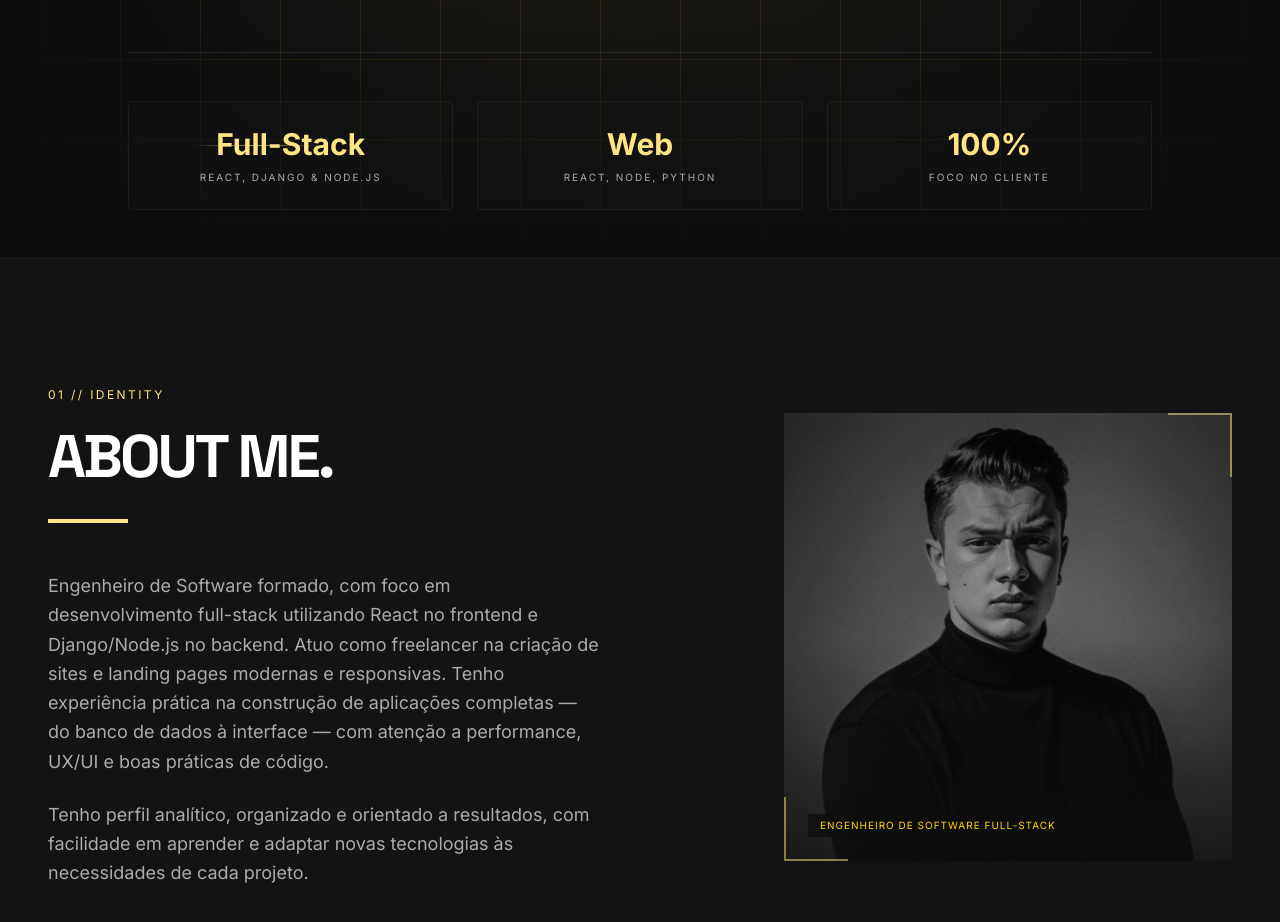
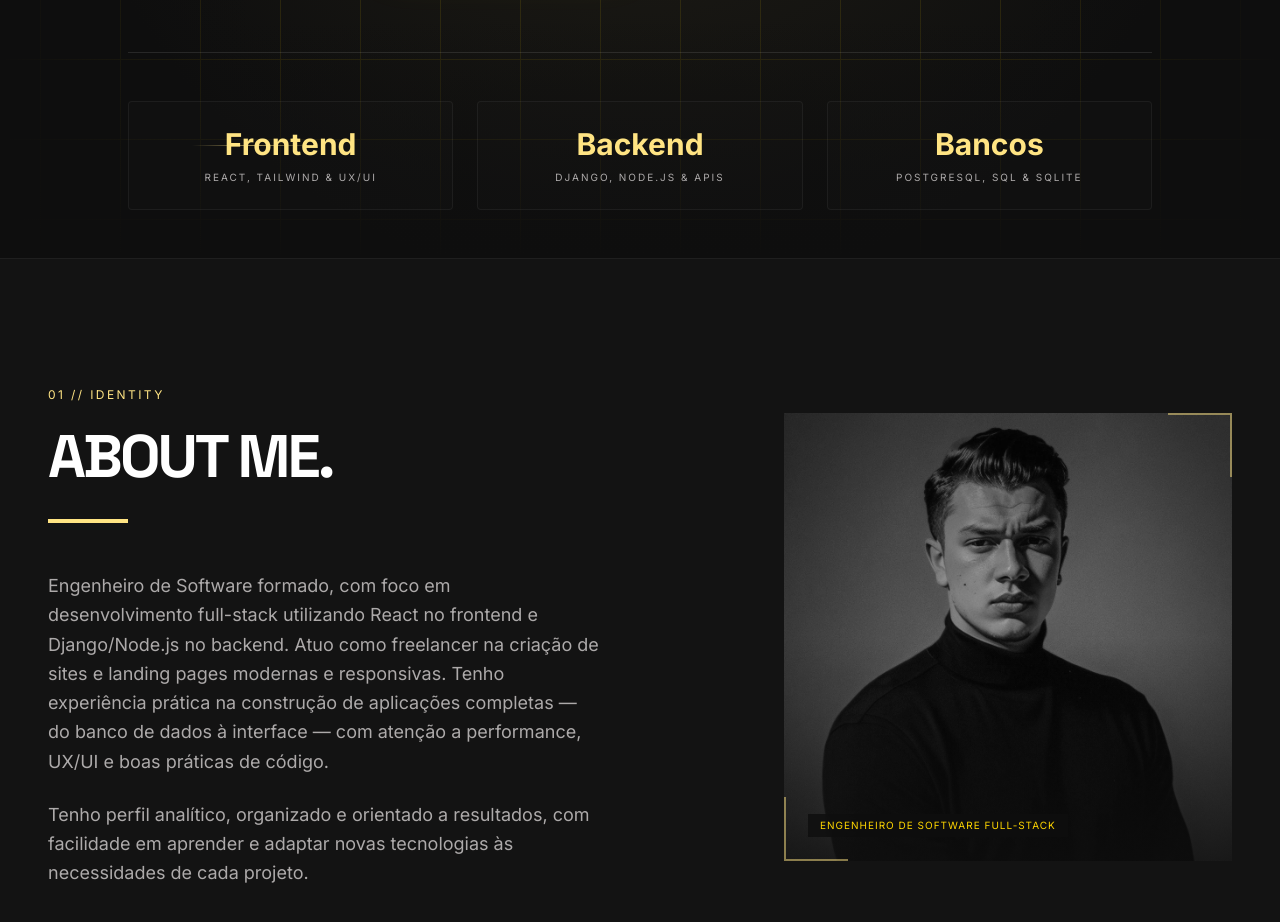
Before and after one commit to PadilhaaUser/Meu-Portfolio-Atualizado, a React (Vite) app: page / in a window 1280 px wide. Shown: the part 860-1782 px from the top of the page. Built offline with nearby package versions, Linux system fonts and the light colour scheme.

Commit message:
style: remover card de foco no cliente e estruturar hero metrics como frontend, backend e bancos

```diff
--- a/src/components/Hero.jsx
+++ b/src/components/Hero.jsx
@@ -56,16 +56,16 @@ export default function Hero() {
         {/* Tech Badges / Stats */}
         <div className="grid grid-cols-1 md:grid-cols-3 gap-6 w-full border-t border-white/10 pt-12 mt-auto">
           <div className="flex flex-col items-center justify-center p-6 bg-white/[0.01] border border-white/5 rounded-lg hover:border-primary/50 hover:bg-primary/5 transition-all group">
-            <span className="text-primary font-bold text-3xl mb-2 group-hover:scale-110 transition-transform">Full-Stack</span>
-            <span className="text-[10px] text-on-surface-variant tracking-[0.2em] font-label uppercase text-center">React, Django & Node.js</span>
+            <span className="text-primary font-bold text-3xl mb-2 group-hover:scale-110 transition-transform">Frontend</span>
+            <span className="text-[10px] text-on-surface-variant tracking-[0.2em] font-label uppercase text-center">React, Tailwind & UX/UI</span>
           </div>
           <div className="flex flex-col items-center justify-center p-6 bg-white/[0.01] border border-white/5 rounded-lg hover:border-primary/50 hover:bg-primary/5 transition-all group">
-            <span className="text-primary font-bold text-3xl mb-2 group-hover:scale-110 transition-transform">Web</span>
-            <span className="text-[10px] text-on-surface-variant tracking-[0.2em] font-label uppercase text-center">React, Node, Python</span>
+            <span className="text-primary font-bold text-3xl mb-2 group-hover:scale-110 transition-transform">Backend</span>
+            <span className="text-[10px] text-on-surface-variant tracking-[0.2em] font-label uppercase text-center">Django, Node.js & APIs</span>
           </div>
           <div className="flex flex-col items-center justify-center p-6 bg-white/[0.01] border border-white/5 rounded-lg hover:border-primary/50 hover:bg-primary/5 transition-all group">
-            <span className="text-primary font-bold text-3xl mb-2 group-hover:scale-110 transition-transform">100%</span>
-            <span className="text-[10px] text-on-surface-variant tracking-[0.2em] font-label uppercase text-center">Foco no Cliente</span>
+            <span className="text-primary font-bold text-3xl mb-2 group-hover:scale-110 transition-transform">Bancos</span>
+            <span className="text-[10px] text-on-surface-variant tracking-[0.2em] font-label uppercase text-center">PostgreSQL, SQL & SQLite</span>
           </div>
         </div>
       </motion.div>
```
